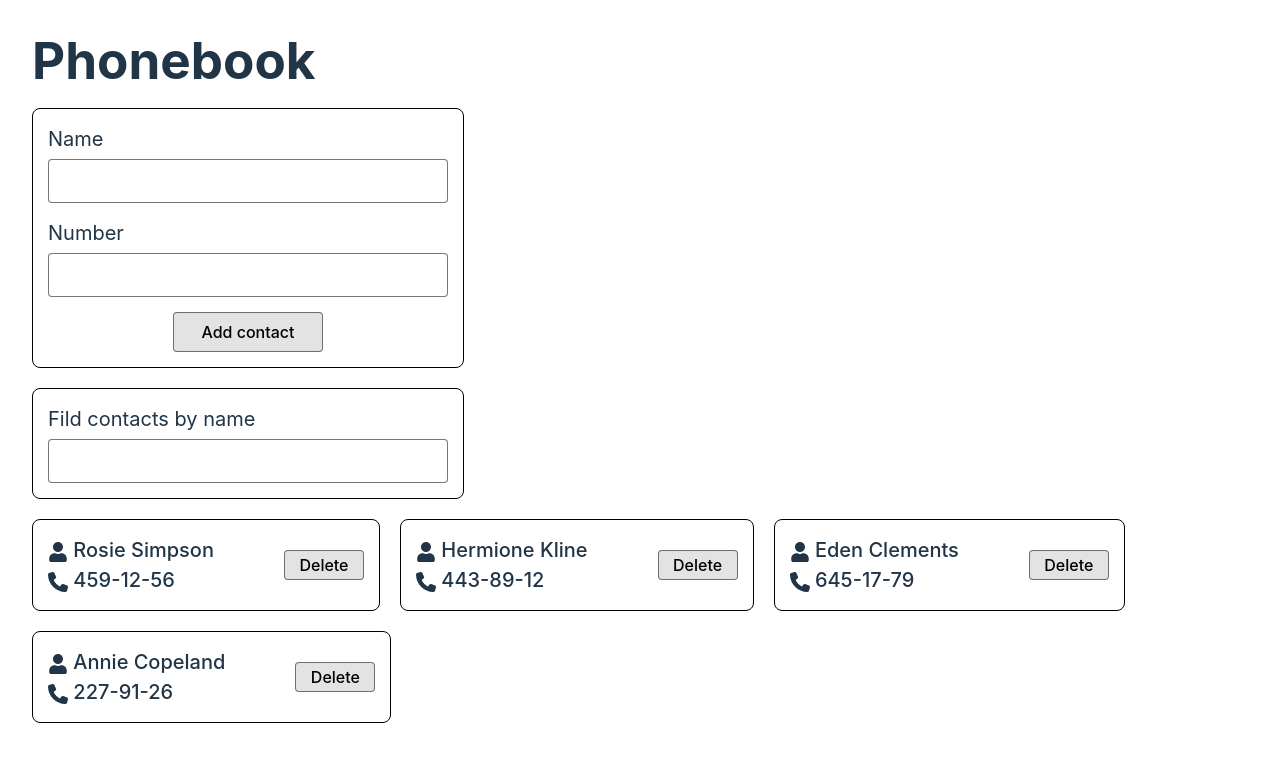
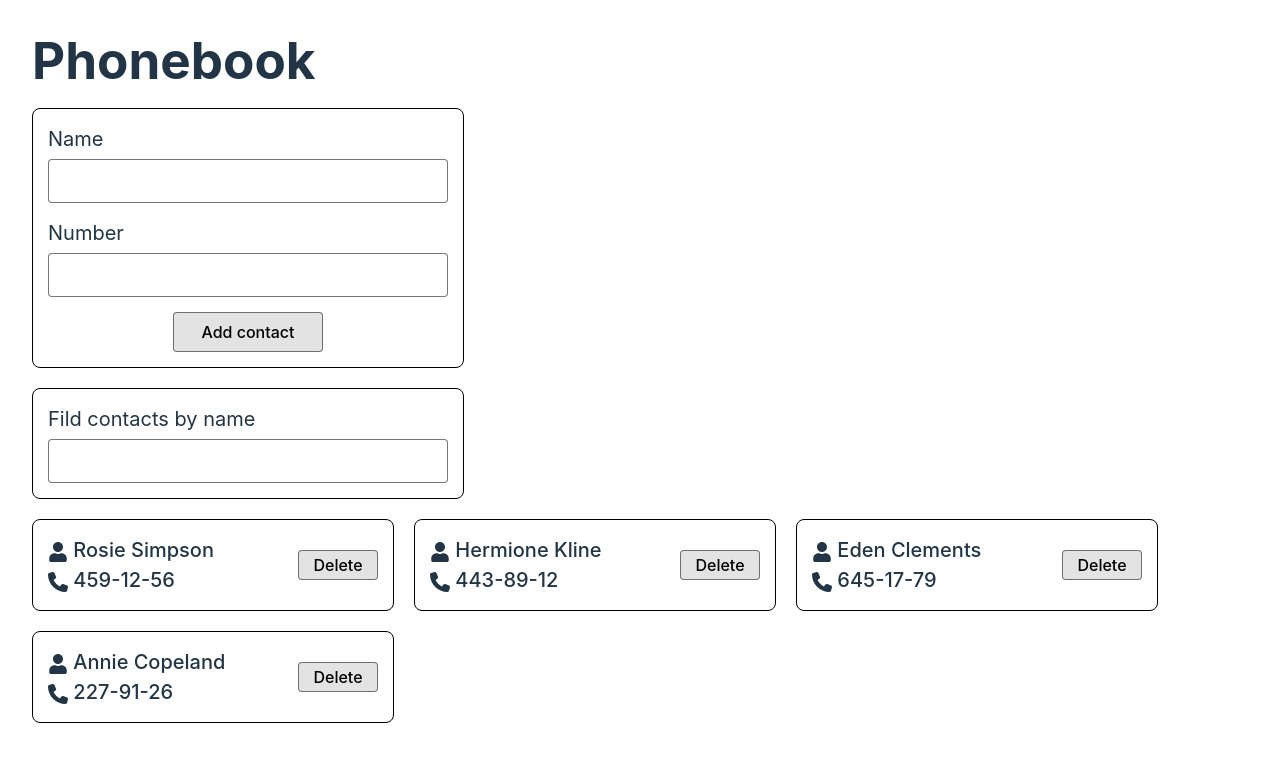
Before and after one commit to Ssovelich/goit-react-hw-08, a React (Vite) app: page / in a window 1280 px wide. Shown: the top 762 px of the page. Built offline with nearby package versions, Linux system fonts and the light colour scheme.

Commit message:
fix add contact

```diff
--- a/src/components/App.jsx
+++ b/src/components/App.jsx
@@ -34,7 +34,7 @@ function App() {
     });
   }
 
-  const visibleContacts = initialContacts.filter((contact) =>
+  const visibleContacts = contacts.filter((contact) =>
     contact.name.toLowerCase().trim().includes(filter.toLowerCase().trim())
   );
 
--- a/src/components/Contact/Contact.module.css
+++ b/src/components/Contact/Contact.module.css
@@ -1,10 +1,11 @@
 .contactListItem {
   display: flex;
   align-items: center;
+  justify-content: space-between;
   border: 1px solid black;
   border-radius: 8px;
   padding: 15px;
-  gap: 70px;
+  width: 330px;
 }
 .icon {
   vertical-align: middle;
--- a/src/components/ContactList/ContactList.jsx
+++ b/src/components/ContactList/ContactList.jsx
@@ -8,6 +8,7 @@ const ContactList = ({ contacts, onDelete }) => {
         {contacts.map((contact) => {
           return (
             <Contact
+              id={contact.id}
               key={contact.id}
               name={contact.name}
               number={contact.number}
```
